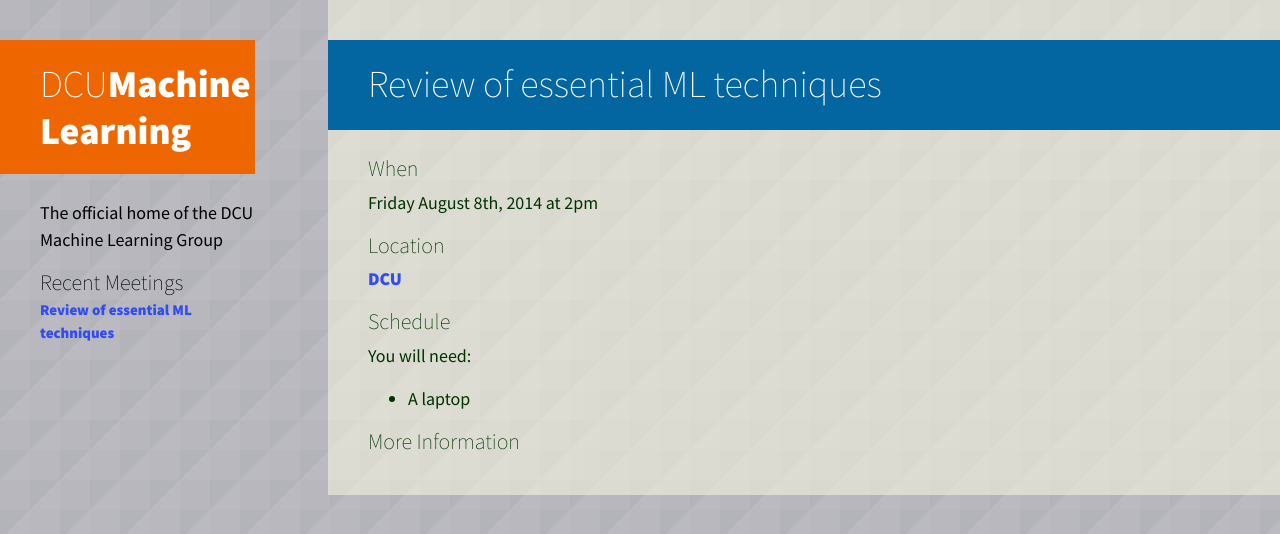
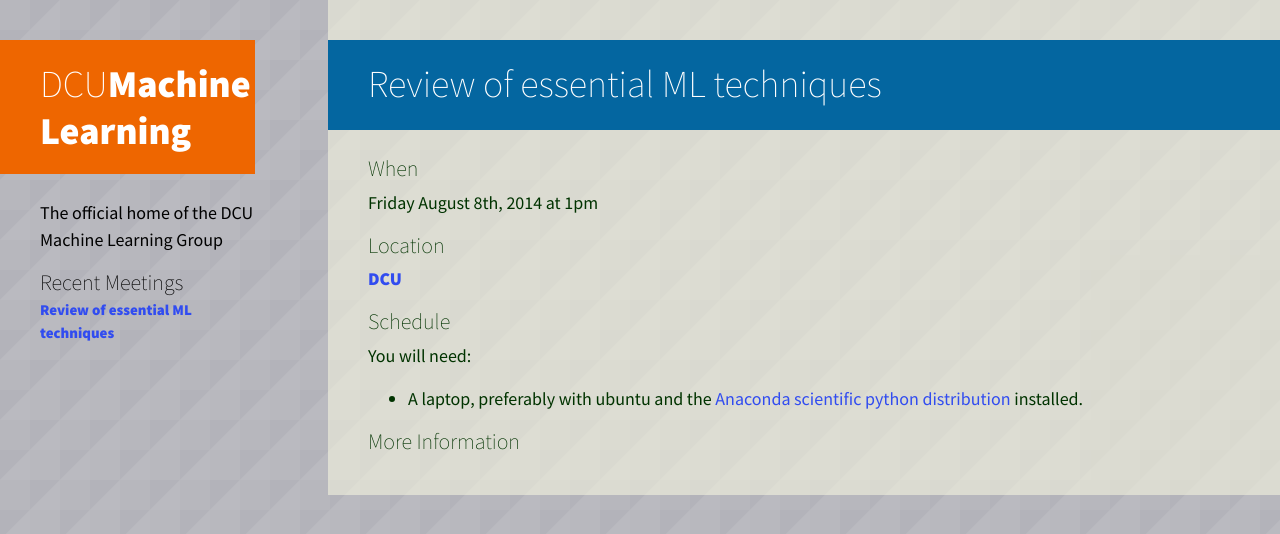
Before and after one commit to dcumachinelearning/dcumachinelearning.github.io, a Jekyll site: the page built from _posts/2014-08-08-august2014-meeting.markdown, in a window 1280 px wide. Shown: the top 534 px of the page. Built offline with Jekyll 4.4.1, drawn with Linux system fonts in a browser that asks for light colours.

Commit message:
update meeting info

```diff
--- a/_posts/2014-08-08-august2014-meeting.markdown
+++ b/_posts/2014-08-08-august2014-meeting.markdown
@@ -1,12 +1,12 @@
 ---
 layout: post
 title: 'Review of essential ML techniques'
-description: "Review and set up our development environments"
+description: "Review Ipython Notebook, Numpy, and set up our development environments"
 image_url: /images/default.png
 ---
 
 ## When
-Friday August 8th, 2014 at 2pm
+Friday August 8th, 2014 at 1pm
 
 ## Location
 [ DCU ]( http://dcu.ie)
@@ -14,7 +14,7 @@
 ## Schedule
 
 You will need:
- - A laptop
+ - A laptop, preferably with ubuntu and the [Anaconda scientific python distribution](https://store.continuum.io/cshop/anaconda/) installed.
 
 ## More Information
 <!---
```
